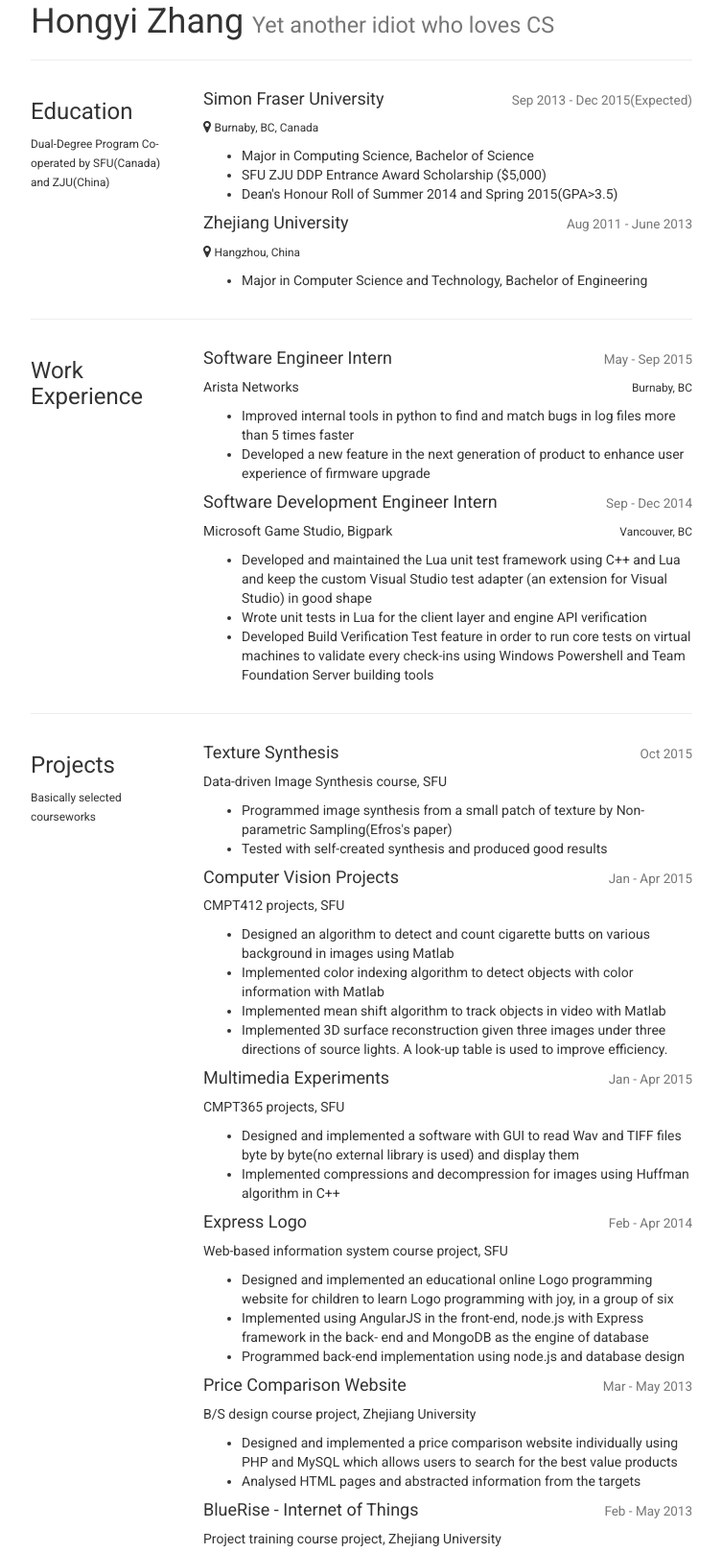
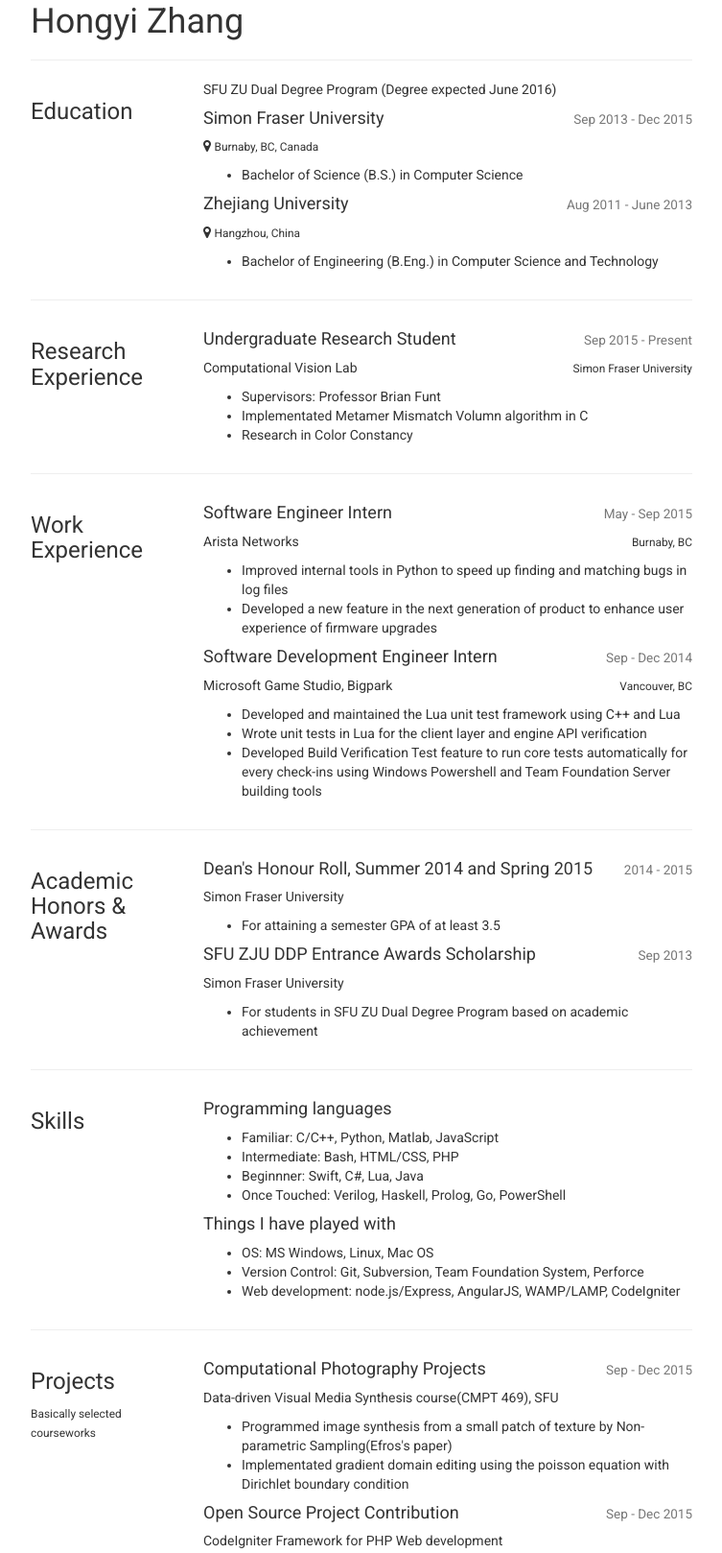
Before and after one commit to Lyken17/resume, a plain HTML site: page index.html in a window 1280 px wide. Shown: the part 37-1655 px from the top of the page at 96% size, without its empty margins (263-1016 px from the left). Drawn offline with nearby package versions, Linux system fonts and the light colour scheme.

Commit message:
update resume in gh-pages

```diff
--- a/index.html
+++ b/index.html
@@ -14,30 +14,45 @@
   <div id="content">
     <div class="container">
     <div class="page-header">
-      <h1>Hongyi Zhang  <small>Yet another idiot who loves CS</small></h1>
+      <h1>Hongyi Zhang</h1>
     </div>
         <div class="row">
       <div class="col-md-3">
         <h3>Education</h3>
-        <p><small>Dual-Degree Program Co-operated by SFU(Canada) and ZJU(China)</small></p>
       </div>
       <div class="col-md-9">
-                    <h4 class="inline block">Simon Fraser University <span><p style="float:right"><small>Sep 2013 - Dec 2015(Expected)</small></p></span></h4>
+        <p>SFU ZU Dual Degree Program (Degree expected June 2016)</p>
+                    <h4 class="inline block">Simon Fraser University <span><p style="float:right"><small>Sep 2013 - Dec 2015</small></p></span></h4>
           <p><i class="fa fa-map-marker"></i> <small>Burnaby, BC, Canada</small></p>
           <ul>
-            <li>Major in Computing Science, Bachelor of Science</li>
-                                          <li>SFU ZJU DDP Entrance Award Scholarship ($5,000)</li>
-                              <li>Dean's Honour Roll of Summer 2014 and Spring 2015(GPA>3.5)</li>
-                                    </ul>
+            <li>Bachelor of Science (B.S.) in Computer Science</li>
+                      </ul>
                     <h4 class="inline block">Zhejiang University <span><p style="float:right"><small>Aug 2011 - June 2013</small></p></span></h4>
           <p><i class="fa fa-map-marker"></i> <small>Hangzhou, China</small></p>
           <ul>
-            <li>Major in Computer Science and Technology, Bachelor of Engineering</li>
+            <li>Bachelor of Engineering (B.Eng.) in Computer Science and Technology</li>
                       </ul>
               </div>
     </div>
     <hr />
-            <div class="row">
+
+        <div class="row">
+      <div class="col-md-3">
+        <h3>Research Experience</h3>
+      </div>
+      <div class="col-md-9">
+                  <h4 class="inline block">Undergraduate Research Student <span><p style="float:right"><small>Sep 2015 - Present</small></p></span></h4>
+          <p>Computational Vision Lab <span style="float:right"><small>Simon Fraser University</small></span></p>
+          <ul>
+                                          <li>Supervisors: Professor Brian Funt</li>
+                              <li>Implementated Metamer Mismatch Volumn algorithm in C</li>
+                              <li>Research in Color Constancy</li>
+                                    </ul>
+              </div>
+    </div>
+    <hr />
+
+        <div class="row">
       <div class="col-md-3">
         <h3>Work Experience</h3>
       </div>
@@ -45,15 +60,56 @@
                   <h4 class="inline block">Software Engineer Intern <span><p style="float:right"><small>May - Sep 2015</small></p></span></h4>
           <p>Arista Networks <span style="float:right"><small>Burnaby, BC</small></span></p>
           <ul>
-                                          <li>Improved internal tools in python to find and match bugs in log files more than 5 times faster</li>
-                              <li>Developed a new feature in the next generation of product to enhance user experience of firmware upgrade</li>
+                                          <li>Improved internal tools in Python to speed up finding and matching bugs in log files</li>
+                              <li>Developed a new feature in the next generation of product to enhance user experience of firmware upgrades</li>
                                     </ul>
                   <h4 class="inline block">Software Development Engineer Intern <span><p style="float:right"><small>Sep - Dec 2014</small></p></span></h4>
           <p>Microsoft Game Studio, Bigpark <span style="float:right"><small>Vancouver, BC</small></span></p>
           <ul>
-                                          <li>Developed and maintained the Lua unit test framework using C++ and Lua and keep the custom Visual Studio test adapter (an extension for Visual Studio) in good shape</li>
+                                          <li>Developed and maintained the Lua unit test framework using C++ and Lua</li>
                               <li>Wrote unit tests in Lua for the client layer and engine API verification</li>
-                              <li>Developed Build Verification Test feature in order to run core tests on virtual machines to validate every check-ins using Windows Powershell and Team Foundation Server building tools</li>
+                              <li>Developed Build Verification Test feature to run core tests automatically for every check-ins using Windows Powershell and Team Foundation Server building tools</li>
+                                    </ul>
+              </div>
+    </div>
+    <hr />
+
+        <div class="row">
+      <div class="col-md-3">
+        <h3>Academic Honors & Awards</h3>
+      </div>
+      <div class="col-md-9">
+                  <h4 class="inline block">Dean's Honour Roll, Summer 2014 and Spring 2015 <span><p style="float:right"><small>2014 - 2015</small></p></span></h4>
+          <p>Simon Fraser University <span><small></small></span></p>
+          <ul>
+                                          <li>For attaining a semester GPA of at least 3.5</li>
+                                    </ul>
+                  <h4 class="inline block">SFU ZJU DDP Entrance Awards Scholarship <span><p style="float:right"><small>Sep 2013</small></p></span></h4>
+          <p>Simon Fraser University <span><small></small></span></p>
+          <ul>
+                                          <li>For students in SFU ZU Dual Degree Program based on academic achievement</li>
+                                    </ul>
+              </div>
+    </div>
+    <hr />
+
+        <div class="row">
+      <div class="col-md-3">
+        <h3>Skills</h3>
+      </div>
+      <div class="col-md-9">
+                  <h4>Programming languages</h4>
+          <ul>
+                                          <li>Familiar: C/C++, Python, Matlab, JavaScript</li>
+                              <li>Intermediate: Bash, HTML/CSS, PHP</li>
+                              <li>Beginnner: Swift, C#, Lua, Java</li>
+                              <li>Once Touched: Verilog, Haskell, Prolog, Go, PowerShell</li>
+                                    </ul>
+                  <h4>Things I have played with</h4>
+          <ul>
+                                          <li>OS: MS Windows, Linux, Mac OS</li>
+                              <li>Version Control: Git, Subversion, Team Foundation System, Perforce</li>
+                              <li>Web development: node.js/Express, AngularJS, WAMP/LAMP, CodeIgniter</li>
                                     </ul>
               </div>
     </div>
@@ -65,14 +121,21 @@
         <p><small>Basically selected courseworks</small></p>
       </div>
       <div class="col-md-9">
-                  <h4 class="inline block">Texture Synthesis <span><p style="float:right"><small>Oct 2015</small></p></span></h4>
-          <p>Data-driven Image Synthesis course, SFU</p>
+                  <h4 class="inline block">Computational Photography Projects <span><p style="float:right"><small>Sep - Dec 2015</small></p></span></h4>
+          <p>Data-driven Visual Media Synthesis course(CMPT 469), SFU</p>
           <ul>
                                           <li>Programmed image synthesis from a small patch of texture by Non-parametric Sampling(Efros's paper)</li>
-                              <li>Tested with self-created synthesis and produced good results</li>
+                              <li>Implementated gradient domain editing using the poisson equation with Dirichlet boundary condition</li>
+                                    </ul>
+                  <h4 class="inline block">Open Source Project Contribution <span><p style="float:right"><small>Sep - Dec 2015</small></p></span></h4>
+          <p>CodeIgniter Framework for PHP Web development</p>
+          <ul>
+                                          <li>Implemented the automatic generation of the table of content for the user guide using JavaScript</li>
+                              <li>Actively participated in the official website design</li>
+                              <li>Refactored error handling for the CodeIgniter framework</li>
                                     </ul>
                   <h4 class="inline block">Computer Vision Projects <span><p style="float:right"><small>Jan - Apr 2015</small></p></span></h4>
-          <p>CMPT412 projects, SFU</p>
+          <p>Computer vision course(CMPT 412), SFU</p>
           <ul>
                                           <li>Designed an algorithm to detect and count cigarette butts on various background in images using Matlab</li>
                               <li>Implemented color indexing algorithm to detect objects with color information with Matlab</li>
@@ -80,7 +143,7 @@
                               <li>Implemented 3D surface reconstruction given three images under three directions of source lights. A look-up table is used to improve efficiency.</li>
                                     </ul>
                   <h4 class="inline block">Multimedia Experiments <span><p style="float:right"><small>Jan - Apr 2015</small></p></span></h4>
-          <p>CMPT365 projects, SFU</p>
+          <p>Multimedia course(CMPT 365), SFU</p>
           <ul>
                                           <li>Designed and implemented a software with GUI to read Wav and TIFF files byte by byte(no external library is used) and display them</li>
                               <li>Implemented compressions and decompression for images using Huffman algorithm in C++</li>
@@ -108,27 +171,7 @@
     </div>
     <hr />
 
-        <div class="row">
-      <div class="col-md-3">
-        <h3>Skills</h3>
-      </div>
-      <div class="col-md-9">
-                  <h4>Programming languages</h4>
-          <ul>
-                                          <li>Familiar: C/C++, Python, JavaScript, HTML</li>
-                              <li>Intermediate: Matlab, Bash, CSS, PHP</li>
-                              <li>Beginnner: Swift, C#, Lua</li>
-                              <li>Once Touched: Java, Verilog, Haskell, Prolog, Go, PowerShell</li>
-                                    </ul>
-                  <h4>Things I have played with</h4>
-          <ul>
-                                          <li>OS: MS Windows, Linux, Mac OS</li>
-                              <li>Version Control: Git, Subversion, Team Foundation System, Perforce</li>
-                              <li>Web development: node.js/Express, AngularJS, WAMP/LAMP, CodeIgniter</li>
-                                    </ul>
-              </div>
-    </div>
-    <hr />
+
 
   </div>
     </div>
@@ -137,13 +180,21 @@
     <ul class="list-inline">
       <li><a href=http://github.com/zhanghongyi><i class="fa fa-3x fa-github-alt"></i></a></li>
       <li><a href=http://ca.linkedin.com/in/hongyiz><i class="fa fa-3x fa-linkedin"></i></a></li>
-      <li><a href=mailto:hongyi73.zhang@gmail.com><i class="fa fa-3x fa-envelope-o"></i></a></li>
+      <li><a href=mailto:hongyiz@sfu.ca><i class="fa fa-3x fa-envelope-o"></i></a></li>
     </ul>
-    <p>Last updated October, 2015</p>
+    <p id='date'>Last updated time</p>
     <p>&copy; Copyright 2015 by <a href="http://zhanghongyi.github.io/">Hongyi Zhang</a>.</p>
     </div>
       </div>
 </body>
+<script>
+window.onload = function() {
+    var months = ['January', 'February', 'March', 'April', 'May', 'June', 'July', 'August', 'September', 'October', 'November', 'December'];;
+    var date = new Date();
+
+    document.getElementById('date').innerHTML = 'Last updated ' + months[date.getMonth()] + ' ' + date.getFullYear();
+};
+</script>
 <script>
   (function(i,s,o,g,r,a,m){i['GoogleAnalyticsObject']=r;i[r]=i[r]||function(){
   (i[r].q=i[r].q||[]).push(arguments)},i[r].l=1*new Date();a=s.createElement(o),
```
